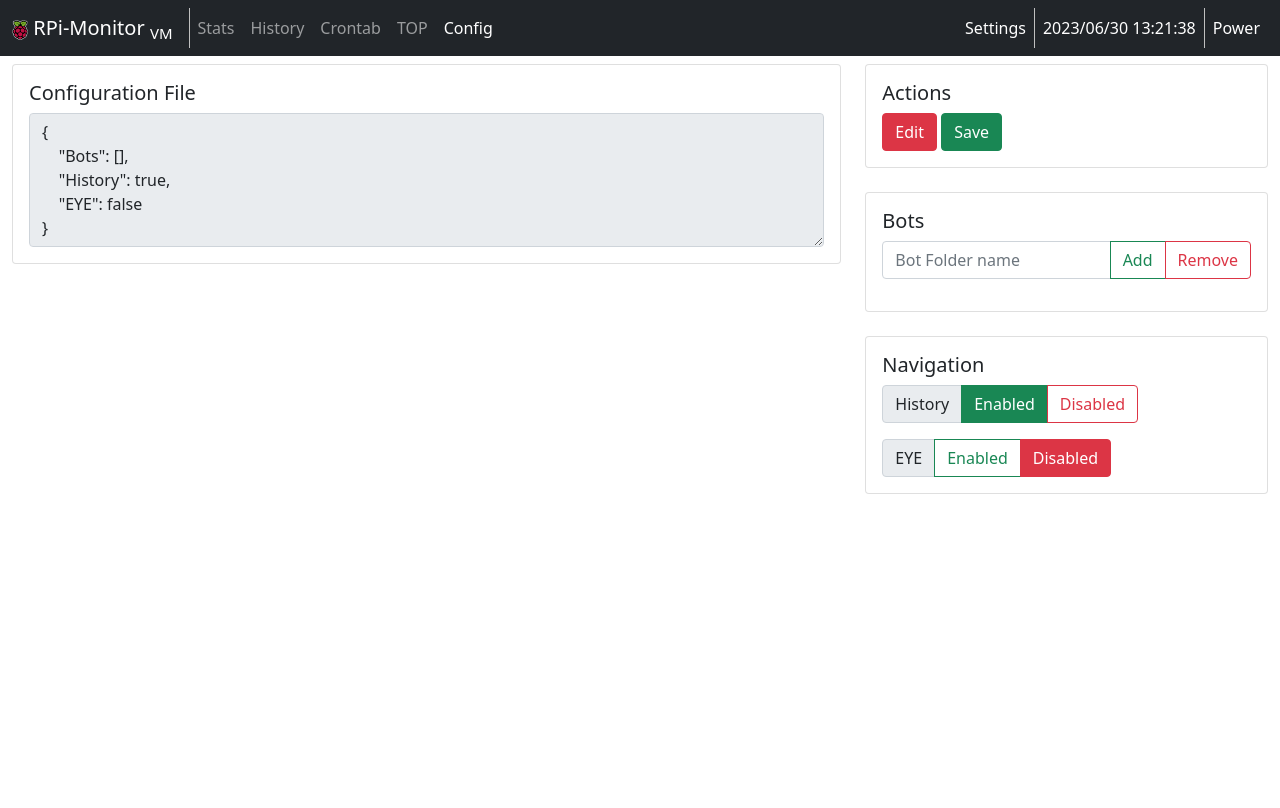
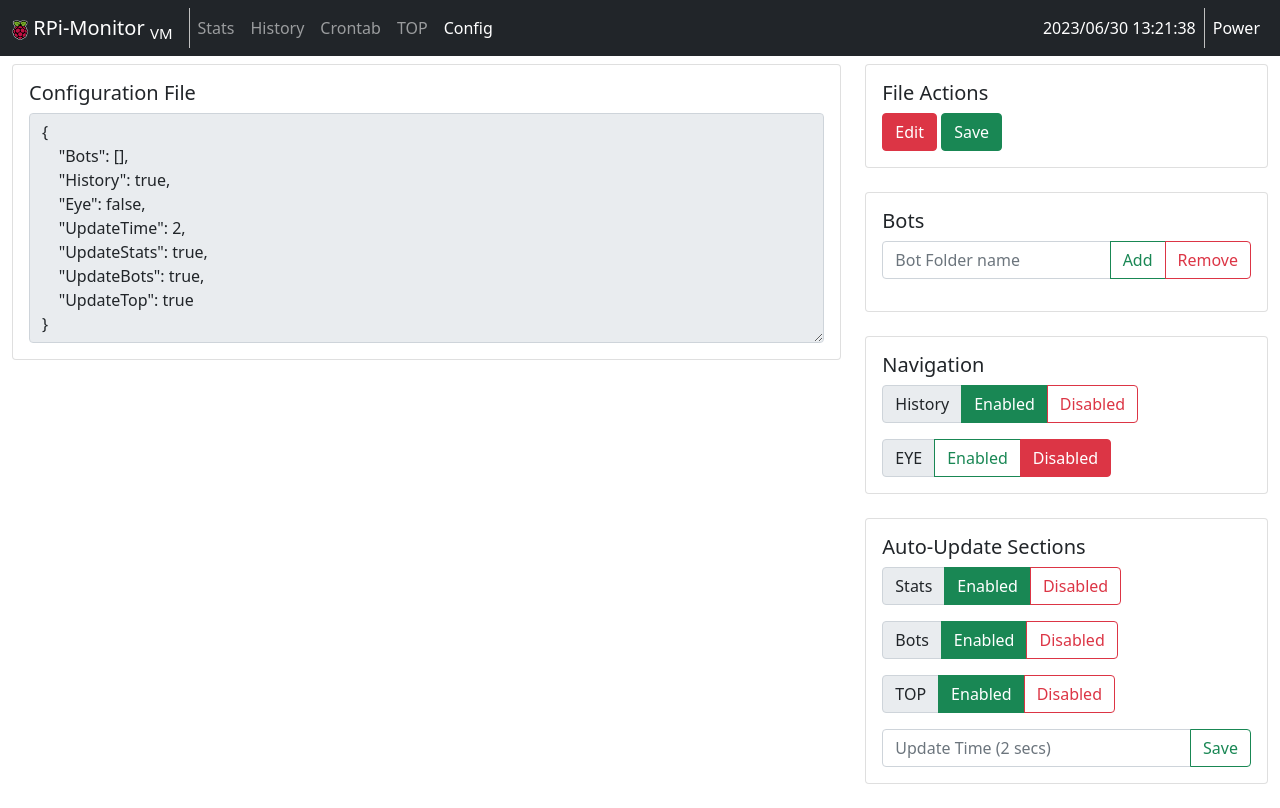
Before and after one commit to xhico/HWMonitorServer, a Flask app: page /configuration in a window 1280 px wide. Before the commit the page ends 494 px from the top, so only its background shows below. Run offline with Flask 3, Linux system fonts and the light colour scheme; data that the repository does not hold is empty; some libraries are stand-ins or nearby versions.

Commit message:
Auto-Update Sections

```diff
--- a/HWMonitorServer/static/js/configuration.js
+++ b/HWMonitorServer/static/js/configuration.js
@@ -2,11 +2,10 @@
     @author: xhico
  */
 
-let configurationArea, configJSON;
+let configurationArea;
 let actionBtns = ["configurationArea", "toggleEditConfigurationAreaBtn", "saveConfigJSONBtn",
     "manageBot", "addBotBtn", "removeBotBtn",
-    "eyeEnabledBtn", "eyeDisabledBtn",
-    "historyEnabledBtn", "historyDisabledBtn"];
+    "updateTime", "updateTimeBtn"];
 
 async function toggleEditConfigurationArea() {
     let flag = configurationArea.disabled;
@@ -25,18 +24,20 @@ async function toggleBtns(flag) {
 async function saveConfigJSON() {
     await toggleBtns(false);
 
-    // Convert from Object to String
+    // Check if JSON is valid
     configJSON = configurationArea.value;
-
-    // Check if JSON is valid
     try {
-        JSON.parse(configJSON);
+        configJSON = JSON.parse(configJSON);
     } catch (e) {
         await showNotification("Failed to parse JSON", "Check JSON Again", "error");
         return
     }
 
+    // Sort the Bots array in ascending order -> ignore lower/upper cases
+    configJSON.Bots.sort((a, b) => a.localeCompare(b, undefined, {sensitivity: 'base'}));
+
     // Save Crontab Info
+    configJSON = JSON.stringify(configJSON, null, 4);
     let resp = await $.ajax({
         method: "post", url: "/configuration/save", data: {"configContent": configJSON}, success: function (data) {
             return data;
@@ -63,17 +64,27 @@ async function manageBot(action) {
 
     // Add/Remove botName to configJSON
     if (action === "add") {
+        if (configJSON.Bots.includes(botNameElemText)) {
+            await showNotification("Duplicated Entry", "'" + botNameElemText + "' already exists", "warning");
+            await toggleBtns(true);
+            await toggleEditConfigurationArea();
+            return
+        }
         configJSON.Bots.push(botNameElemText);
     } else {
         const index = configJSON.Bots.indexOf(botNameElemText);
         if (index !== -1) {
             configJSON.Bots.splice(index, 1);
         } else {
-            await showNotification("Missing value", "Failed to find value inside JSON", "warning");
+            await showNotification("Missing value", "Failed to find '" + botNameElemText + "'", "warning");
             await toggleBtns(true);
+            await toggleEditConfigurationArea();
             return
         }
     }
+
+    // Sort the Bots array in ascending order -> ignore lower/upper cases
+    configJSON.Bots.sort((a, b) => a.localeCompare(b, undefined, {sensitivity: 'base'}));
 
     // Add to configurationArea
     configJSON = JSON.stringify(configJSON, null, 4);
@@ -88,7 +99,7 @@ async function manageBot(action) {
 
 async function navToggle(key, btn) {
     // Convert from Object to String
-    configJSON = configurationArea.value;
+    let configJSON = configurationArea.value;
     configJSON = JSON.parse(configJSON);
 
     // Check which radio button was clicked
@@ -110,6 +121,39 @@ async function navToggle(key, btn) {
     await saveConfigJSON();
 }
 
+async function setUpdateTime() {
+    await toggleBtns(false);
+
+    // Get Bot Text
+    let updateTimeElem = document.getElementById("updateTime");
+    updateTimeElem.disabled = true;
+    let updateTimeElemText = updateTimeElem.value;
+
+    // Check if value is not empty
+    if (updateTimeElemText === "") {
+        await showNotification("Invalid Value", "Update Time can't be empty", "warning");
+        await toggleBtns(true);
+        await toggleEditConfigurationArea();
+        return
+    }
+
+    // Convert from String to Object
+    configJSON = typeof configJSON === "string" ? JSON.parse(configJSON) : configJSON;
+
+    // Add/Remove botName to configJSON
+    configJSON.UpdateTime = parseInt(updateTimeElemText);
+
+    // Add to configurationArea
+    configJSON = JSON.stringify(configJSON, null, 4);
+    configurationArea.value = configJSON;
+
+    // Set number of rows
+    configurationArea.setAttribute("rows", configurationArea.value.split("\n").length);
+
+    // Save configJSON
+    await saveConfigJSON();
+}
+
 window.addEventListener('DOMContentLoaded', async function main() {
     document.getElementById("navbar_configuration").classList.add("active");
     console.log("Get configuration info");
@@ -118,32 +162,25 @@ window.addEventListener('DOMContentLoaded', async function main() {
     configurationArea = document.getElementById("configurationArea");
 
     // Get configJSON
-    configJSON = await getConfigContent(configurationArea);
-    configJSON = JSON.parse(configJSON);
+    let configJSON = await getConfigContent(configurationArea);
 
-    // Set History Feature
-    let historyEnabledBtn = document.getElementById("historyEnabledBtn");
-    let historyDisabledBtn = document.getElementById("historyDisabledBtn");
-    configJSON.History === true ? historyEnabledBtn.click() : historyDisabledBtn.click();
-    historyEnabledBtn.addEventListener("change", function () {
-        navToggle("History", this);
-    });
-    historyDisabledBtn.addEventListener("change", function () {
-        navToggle("History", this);
-    });
+    // Set NAV ToggleButtons
+    for (let entry of ["history", "eye", "updateStats", "updateBots", "updateTop"]) {
+        let entryEnabledBtn = document.getElementById(entry + "EnabledBtn");
+        let entryDisabledBtn = document.getElementById(entry + "DisabledBtn");
+        actionBtns.push(entry + "EnabledBtn");
+        actionBtns.push(entry + "DisabledBtn");
+        configJSON[capitalize(entry)] === true ? entryEnabledBtn.click() : entryDisabledBtn.click();
+        entryEnabledBtn.addEventListener("change", function () {
+            navToggle(capitalize(entry), this);
+        });
+        entryDisabledBtn.addEventListener("change", function () {
+            navToggle(capitalize(entry), this);
+        });
+    }
 
-    // Set EYE Feature
-    let eyeEnabledBtn = document.getElementById("eyeEnabledBtn");
-    let eyeDisabledBtn = document.getElementById("eyeDisabledBtn");
-    configJSON.EYE === true ? eyeEnabledBtn.click() : eyeDisabledBtn.click();
-    eyeEnabledBtn.addEventListener("change", function () {
-        navToggle("EYE", this);
-    });
-    eyeDisabledBtn.addEventListener("change", function () {
-        navToggle("EYE", this);
-    });
-
-    // Set configurationArea value
+    // Set configurationArea && updateTime value
+    document.getElementById("updateTime").placeholder += " (" + configJSON.UpdateTime + " secs)"
     configJSON = JSON.stringify(configJSON, null, 4);
     configurationArea.value = configJSON;
 
--- a/HWMonitorServer/static/js/main.js
+++ b/HWMonitorServer/static/js/main.js
@@ -2,8 +2,8 @@
     @author: xhico
  */
 
+let hostname, configJSON;
 let config_updateStats, config_updateBots, config_updateTOP, config_updateTime;
-let hostname;
 
 async function sleep(secs) {
     await new Promise(resolve => setTimeout(resolve, secs * 1000));
@@ -72,75 +72,30 @@ function checkZero(data) {
     return data;
 }
 
-function getDate() {
-    let today = new Date();
-    let day = checkZero(today.getDate() + "");
-    let month = checkZero((today.getMonth() + 1) + "");
-    let year = checkZero(today.getFullYear() + "");
-    let hour = checkZero(today.getHours() + "");
-    let minutes = checkZero(today.getMinutes() + "");
-    let seconds = checkZero(today.getSeconds() + "");
-    document.getElementById("navDateNow").innerText = year + "/" + month + "/" + day + " " + hour + ":" + minutes + ":" + seconds;
-}
-
-function setCookie(cname, cvalue, exdays) {
-    const d = new Date();
-    d.setTime(d.getTime() + (exdays * 24 * 60 * 60 * 1000));
-    let expires = "expires=" + d.toUTCString();
-    document.cookie = cname + "=" + cvalue + ";" + expires + ";path=/";
-}
-
-async function getCookie(cname) {
-    let name = cname + "=";
-    let decodedCookie = decodeURIComponent(document.cookie);
-    let ca = decodedCookie.split(';');
-    for (let i = 0; i < ca.length; i++) {
-        let c = ca[i];
-        while (c.charAt(0) === ' ') {
-            c = c.substring(1);
-        }
-        if (c.indexOf(name) === 0) {
-            return c.substring(name.length, c.length);
-        }
-    }
-    return null;
-}
-
-async function saveConfig() {
-    config_updateStats = document.getElementById("config_updateStats").checked;
-    config_updateBots = document.getElementById("config_updateBots").checked;
-    config_updateTOP = document.getElementById("config_updateTOP").checked;
-    config_updateTime = document.getElementById("config_updateTime").value;
-    await setCookie("config_updateStats", config_updateStats, 360);
-    await setCookie("config_updateBots", config_updateBots, 360);
-    await setCookie("config_updateTOP", config_updateTOP, 360);
-    await setCookie("config_updateTime", config_updateTime, 360);
-}
-
-async function loadConfig() {
-    config_updateStats = await getCookie("config_updateStats");
-    config_updateStats = ((config_updateStats === null) ? true : (config_updateStats === "true"))
-    document.getElementById("config_updateStats").checked = config_updateStats;
-
-    config_updateBots = await getCookie("config_updateBots");
-    config_updateBots = ((config_updateBots === null) ? true : (config_updateBots === "true"))
-    document.getElementById("config_updateBots").checked = config_updateBots;
-
-    config_updateTOP = await getCookie("config_updateTOP");
-    config_updateTOP = ((config_updateTOP === null) ? true : (config_updateTOP === "true"))
-    document.getElementById("config_updateTOP").checked = config_updateTOP;
-
-    config_updateTime = await getCookie("config_updateTime");
-    config_updateTime = ((config_updateTime === null) ? 2 : config_updateTime)
-    document.getElementById("config_updateTime").value = config_updateTime;
-}
-
 async function getConfigContent() {
-    return await $.ajax({
+    configJSON = JSON.parse(await $.ajax({
         method: "get", url: "/configuration/info", success: function (configContent) {
             return configContent;
         }
-    });
+    }));
+
+    // Set update configs
+    config_updateStats = configJSON.UpdateStats;
+    config_updateBots = configJSON.UpdateBots;
+    config_updateTOP = configJSON.UpdateTOP;
+    config_updateTime = configJSON.UpdateTime;
+
+    // Set Hostname
+    hostname = await getHostname();
+    document.title = hostname;
+    document.getElementById("Hostname").innerText = hostname;
+
+    // Show navbar items
+    document.getElementById("navbar_bots").hidden = !(configJSON.Bots.length !== 0);
+    document.getElementById("navbar_history").hidden = !configJSON.History;
+    document.getElementById("navbar_eye").hidden = !configJSON.Eye;
+
+    return configJSON;
 }
 
 async function loadingScreen(action) {
@@ -166,29 +121,24 @@ async function showNotification(title, message, type) {
     $('#notificationPopup').toast('show');
 }
 
-async function updateNav() {
+async function updateDate() {
     // Get Date
-    getDate();
-
-    hostname = await getHostname();
-    document.title = hostname;
-    document.getElementById("Hostname").innerText = hostname;
-
-    // Load configJSON
-    let configJSON = JSON.parse(await getConfigContent());
-
-    // Show navbar items
-    document.getElementById("navbar_bots").hidden = !(configJSON.Bots.length !== 0);
-    document.getElementById("navbar_history").hidden = !configJSON.History;
-    document.getElementById("navbar_eye").hidden = !configJSON.EYE;
+    let today = new Date();
+    let day = checkZero(today.getDate() + "");
+    let month = checkZero((today.getMonth() + 1) + "");
+    let year = checkZero(today.getFullYear() + "");
+    let hour = checkZero(today.getHours() + "");
+    let minutes = checkZero(today.getMinutes() + "");
+    let seconds = checkZero(today.getSeconds() + "");
+    document.getElementById("navDateNow").innerText = year + "/" + month + "/" + day + " " + hour + ":" + minutes + ":" + seconds;
 
     // Wait x secs -> Run again
     await sleep(config_updateTime);
-    await updateNav();
+    await updateDate();
 }
 
 window.addEventListener('DOMContentLoaded', async function main() {
     // Run
-    await loadConfig();
-    await updateNav();
+    await getConfigContent();
+    await updateDate();
 });
--- a/HWMonitorServer/templates/base.html
+++ b/HWMonitorServer/templates/base.html
@@ -118,9 +78,6 @@
                 <li class="nav-item"><a id="navbar_configuration" class="nav-link" href="/configuration">Config</a></li>
             </ul>
             <ul class="navbar-nav ms-auto border-md-right border-md-top">
-                <li class="nav-item"><a id="navbar_settings" class="nav-link active" data-bs-toggle="modal" data-bs-target="#settingsModal" href="javascript:void(0);">Settings</a></li>
-            </ul>
-            <ul class="navbar-nav border-md-right border-md-top">
                 <li class="nav-item"><span class="nav-link active" id="navDateNow"></span></li>
             </ul>
             <ul class="navbar-nav border-md-top">
--- a/HWMonitorServer/templates/configuration.html
+++ b/HWMonitorServer/templates/configuration.html
@@ -2,22 +2,28 @@
 
 {% block content %}
 
+    <!-- Left Pane -->
     <div class="col-xl-8 col-md-12 mb-4">
-        <div class="card">
-            <div class="card-body">
-                <h5 class="card-title">Configuration File</h5>
-                <textarea disabled class="form-control" id="configurationArea"></textarea>
+        <div class="row">
+            <div class="col-12 mb-4">
+                <div class="card">
+                    <div class="card-body">
+                        <h5 class="card-title">Configuration File</h5>
+                        <label hidden for="configurationArea">Configuration Area</label>
+                        <textarea disabled class="form-control" id="configurationArea"></textarea>
+                    </div>
+                </div>
             </div>
         </div>
     </div>
 
     <!-- Right Pane -->
-    <div class="col-xl-4 col-md-12 mb-4">
+    <div class="col-xl-4 col-md-12">
         <div class="row">
             <div class="col-12 mb-4">
                 <div class="card">
                     <div class="card-body">
-                        <h5 class="card-title">Actions</h5>
+                        <h5 class="card-title">File Actions</h5>
                         <button id="toggleEditConfigurationAreaBtn" type="button" class="btn btn-danger" onclick="toggleEditConfigurationArea()">Edit</button>
                         <button id="saveConfigJSONBtn" type="button" class="btn btn-success" onclick="saveConfigJSON()">Save</button>
                     </div>
@@ -30,7 +36,7 @@
                 <div class="card">
                     <div class="card-body">
                         <h5 class="card-title">Bots</h5>
-                        <div class="input-group mb-3">
+                        <div class="input-group flex-nowrap mb-3">
                             <input id="manageBot" type="text" class="form-control" placeholder="Bot Folder name" aria-label="Bot Folder name" aria-describedby="manageBot">
                             <button class="btn btn-outline-success" type="button" id="addBotBtn" onclick="manageBot('add')">Add</button>
                             <button class="btn btn-outline-danger" type="button" id="removeBotBtn" onclick="manageBot('remove')">Remove</button>
@@ -66,8 +72,46 @@
             </div>
         </div>
 
+        <div class="row">
+            <div class="col-12 mb-4">
+                <div class="card">
+                    <div class="card-body">
+                        <h5 class="card-title">Auto-Update Sections</h5>
+
+                        <div class="input-group flex-nowrap mb-3">
+                            <span class="input-group-text" id="addon-wrapping">Stats</span>
+                            <input type="radio" class="btn-check" name="updateStatsOptions" id="updateStatsEnabledBtn" autocomplete="off" checked>
+                            <label class="btn btn-outline-success" for="updateStatsEnabledBtn">Enabled</label>
+                            <input type="radio" class="btn-check" name="updateStatsOptions" id="updateStatsDisabledBtn" autocomplete="off">
+                            <label class="btn btn-outline-danger" for="updateStatsDisabledBtn">Disabled</label>
+                        </div>
+
+                        <div class="input-group flex-nowrap mb-3">
+                            <span class="input-group-text" id="addon-wrapping">Bots</span>
+                            <input type="radio" class="btn-check" name="updateBotsOptions" id="updateBotsEnabledBtn" autocomplete="off" checked>
+                            <label class="btn btn-outline-success" for="updateBotsEnabledBtn">Enabled</label>
+                            <input type="radio" class="btn-check" name="updateBotsOptions" id="updateBotsDisabledBtn" autocomplete="off">
+                            <label class="btn btn-outline-danger" for="updateBotsDisabledBtn">Disabled</label>
+                        </div>
+
+                        <div class="input-group flex-nowrap mb-3">
+                            <span class="input-group-text" id="addon-wrapping">TOP</span>
+                            <input type="radio" class="btn-check" name="updateTopOptions" id="updateTopEnabledBtn" autocomplete="off" checked>
+                            <label class="btn btn-outline-success" for="updateTopEnabledBtn">Enabled</label>
+                            <input type="radio" class="btn-check" name="updateTopOptions" id="updateTopDisabledBtn" autocomplete="off">
+                            <label class="btn btn-outline-danger" for="updateTopDisabledBtn">Disabled</label>
+                        </div>
+
+                        <div class="input-group flex-nowrap">
+                            <input id="updateTime" class="form-control" type="number" min="1" placeholder="Update Time" aria-label="Update Time" aria-describedby="updateTime">
+                            <button class="btn btn-outline-success" type="button" id="updateTimeBtn" onclick="setUpdateTime()">Save</button>
+                        </div>
+
+                    </div>
+                </div>
+            </div>
+        </div>
     </div>
-
 
 {% endblock %}
 
```
Also changed, not shown: other parts of HWMonitorServer/templates/base.html (+0 -40 lines), HWMonitorServer/config.py (+3 -8 lines).
